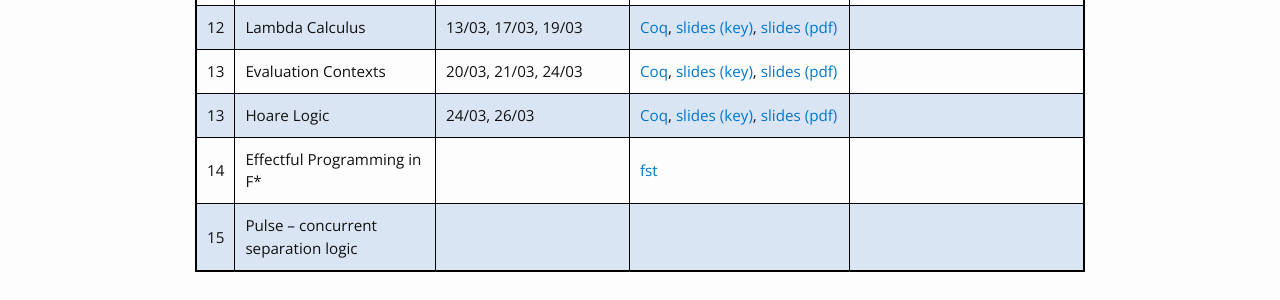
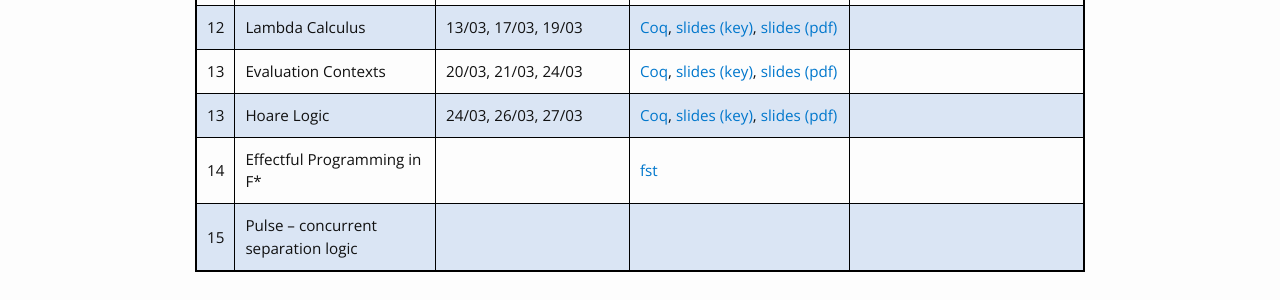
Before and after one commit to sheeraSearch82/cs6225_s25_iitm, a Jekyll site: the page built from schedule.md, in a window 1280 px wide. Shown: the part 882-1182 px from the top of the page. Built offline with Jekyll 4.4.1, drawn with Linux system fonts in a browser that asks for light colours; nearby versions of some CDN libraries.

```diff
--- a/schedule.md
+++ b/schedule.md
@@ -19,6 +19,6 @@ permalink: /schedule/
 | 11 | Operational Semantics | 05/03, 06/03, 07/03, 10/03, 12/03, 13/03 | [Coq](https://github.com/kayceesrk/cs6225_s25_iitm/blob/main/lectures/OperationalSemantics.v), [slides (key)]({{site.baseurl}}/lectures/4_operational_semantics.key), [slides (pdf)]({{site.baseurl}}/lectures/4_operational_semantics.pdf) | |
 | 12 | Lambda Calculus | 13/03, 17/03, 19/03 | [Coq](https://github.com/kayceesrk/cs6225_s25_iitm/blob/main/lectures/LambdaCalculusAndTypeSoundness.v), [slides (key)]({{site.baseurl}}/lectures/5_lambda_calculus.key), [slides (pdf)]({{site.baseurl}}/lectures/5_lambda_calculus.pdf) | |
 | 13 | Evaluation Contexts | 20/03, 21/03, 24/03 | [Coq](https://github.com/kayceesrk/cs6225_s25_iitm/blob/main/lectures/EvaluationContexts.v), [slides (key)]({{site.baseurl}}/lectures/6_evaluation_contexts.key), [slides (pdf)]({{site.baseurl}}/lectures/6_evaluation_contexts.pdf) | |
-| 13 | Hoare Logic | 24/03, 26/03 | [Coq](https://github.com/kayceesrk/cs6225_s25_iitm/blob/main/lectures/HoareLogic.v), [slides (key)]({{site.baseurl}}/lectures/7_Hoare_Logic.key), [slides (pdf)]({{site.baseurl}}/lectures/7_Hoare_Logic.pdf) | |
+| 13 | Hoare Logic | 24/03, 26/03, 27/03 | [Coq](https://github.com/kayceesrk/cs6225_s25_iitm/blob/main/lectures/HoareLogic.v), [slides (key)]({{site.baseurl}}/lectures/7_Hoare_Logic.key), [slides (pdf)]({{site.baseurl}}/lectures/7_Hoare_Logic.pdf) | |
 | 14 | Effectful Programming in F\* | | [fst]({{site.baseurl}}/lectures/Fstar_effects.fst) | |
 | 15 | Pulse -- concurrent separation logic | | | |
```
Also changed, not shown: 8 other files.
